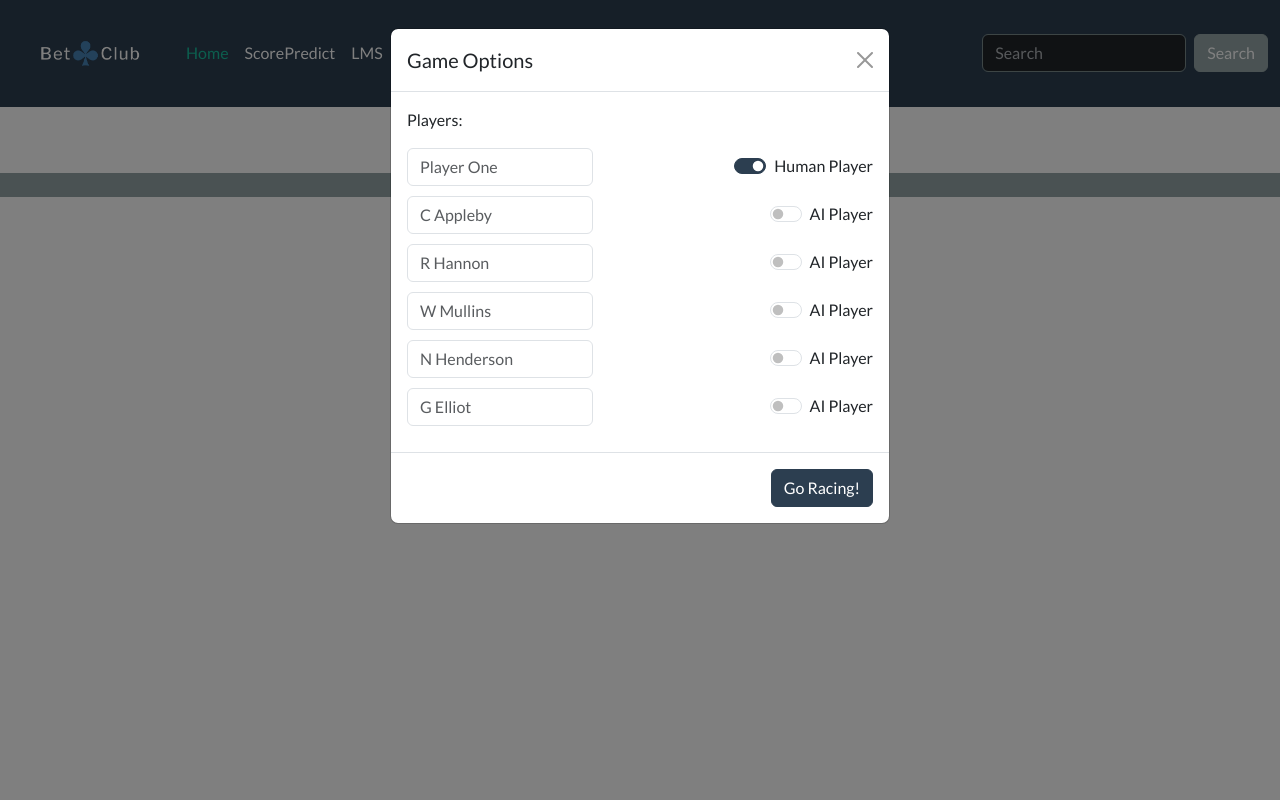
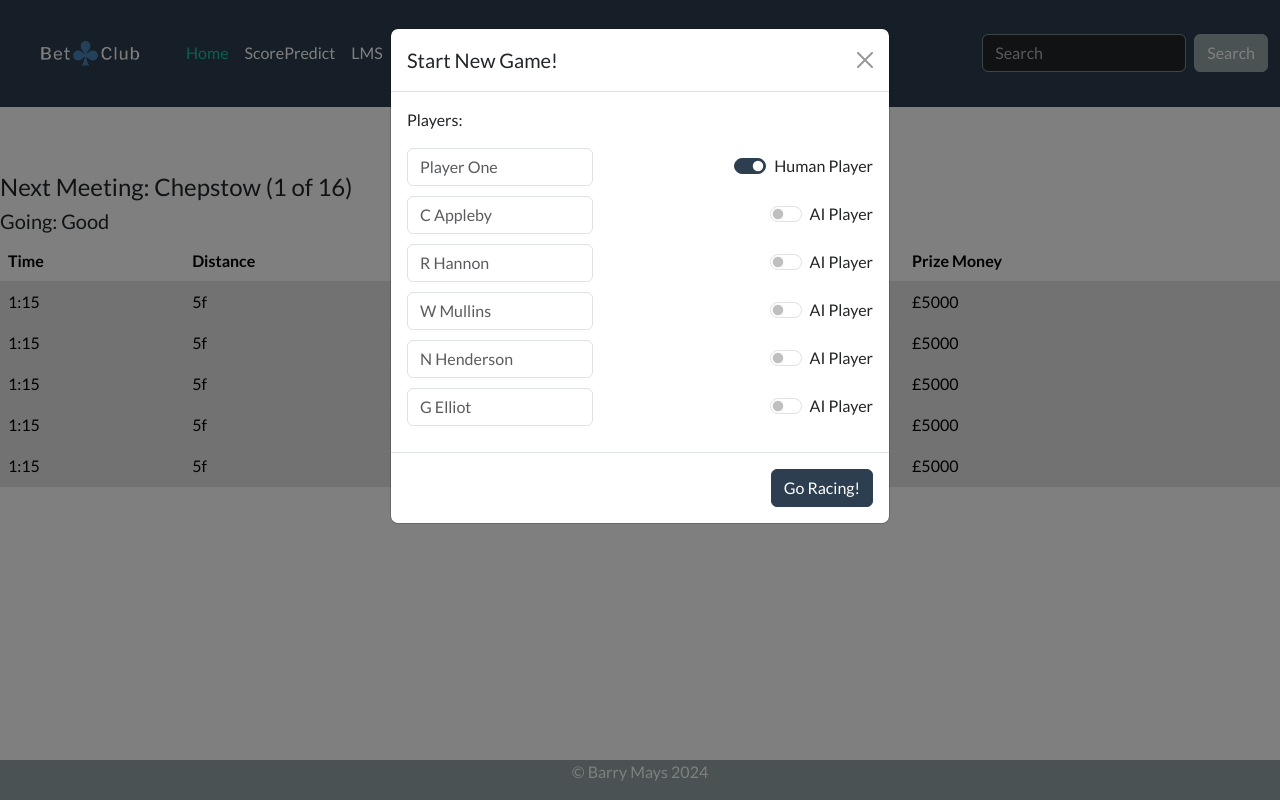
Before and after one commit to bmays9/bet-club, a Django app: page /horse.html in a window 1280 px wide. Run offline with Django 5.2, Linux system fonts and the light colour scheme; some libraries are stand-ins or nearby versions.

Commit message:
Update to horse start page

```diff
--- a/bet_club/urls.py
+++ b/bet_club/urls.py
@@ -20,7 +20,7 @@ from game_horse import views as horse_views
 from .views import horse_view, home_view  # Import the view
 
 urlpatterns = [
-    ## path('', home_view.index, name='index'),
+    path('', home_view, name='index'),
     path("home/", home_view, name="home"),
     path("horse.html", horse_view, name="horse"),
     path('admin/', admin.site.urls),
--- a/templates/base.html
+++ b/templates/base.html
@@ -76,7 +76,7 @@
       {% endblock content %}
     </main>
   <!-- Footer -->
-  <footer class="footer text-white bg-secondary mb-3">
+  <footer class="footer text-white bg-secondary fixed-bottom">
       <p class="text-center bg-secondary">© Barry Mays 2024
           <!-- <a href="https://github.com/bmays9" target="_blank" aria-label="Barry Mays Github"><i class="fab fa-2x fa-github ms-3 text-white bg-secondary"></i></a> -->
           <!-- <a href="mailto:barrykmays@gmail.com" aria-label="Email Barry Mays"><i class="fa-2x fa-regular fa-envelope ms-3 text-white bg-secondary"></i></a> -->
--- a/templates/horse.html
+++ b/templates/horse.html
@@ -5,11 +5,60 @@
 
 <h1 class="text-center">Flat Jumpers</h1>
 
+<div class="game-state" id="game-state">
+  <div class="meeting-info">
+    <h4>Next Meeting: Chepstow (1 of 16)</h2>
+    <h5>Going: Good</h3>
+  </div>
+  <div class="meeting-races">
+    <table class="table table-hover">
+      <thead>
+        <tr>
+          <th scope="col">Time</th>
+          <th scope="col">Distance</th>
+          <th scope="col">Name</th>
+          <th scope="col">Prize Money</th>
+        </tr>
+      </thead>
+      <tbody>
+        <tr class="table-active">
+          <td>1:15</td>
+          <td>5f</td>
+          <td>The Brocklesby</td>
+          <td>£5000</td>
+        </tr>
+        <tr class="table-active">
+          <td>1:15</td>
+          <td>5f</td>
+          <td>The Brocklesby</td>
+          <td>£5000</td>
+        </tr>
+        <tr class="table-active">
+          <td>1:15</td>
+          <td>5f</td>
+          <td>The Brocklesby</td>
+          <td>£5000</td>
+        </tr>
+        <tr class="table-active">
+          <td>1:15</td>
+          <td>5f</td>
+          <td>The Brocklesby</td>
+          <td>£5000</td>
+        </tr>
+        <tr class="table-active">
+          <td>1:15</td>
+          <td>5f</td>
+          <td>The Brocklesby</td>
+          <td>£5000</td>
+        </tr>
+      </tbody>
+</div>
+
 <div class="modal" id="gameOptionsModal" aria-labelledby="gameOptionsLabel" aria-hidden="true" data-bs-backdrop="static" data-bs-keyboard="false">
     <div class="modal-dialog" role="document">
       <div class="modal-content">
         <div class="modal-header">
-          <h5 class="modal-title">Game Options</h5>
+          <h5 class="modal-title">Start New Game!</h5>
           <button type="button" class="btn-close" data-bs-dismiss="modal" aria-label="Close">
             <span aria-hidden="true"></span>
           </button>
@@ -72,4 +121,4 @@
 {% block additional %}
 <script type="module" src="{% static 'js/horse_game/load_data.js' %}"></script>
 <script type="module" src="{% static 'js/horse_game/horseracing.js' %}"></script>
-{% endblock %}
+{% endblock additional %}
```
